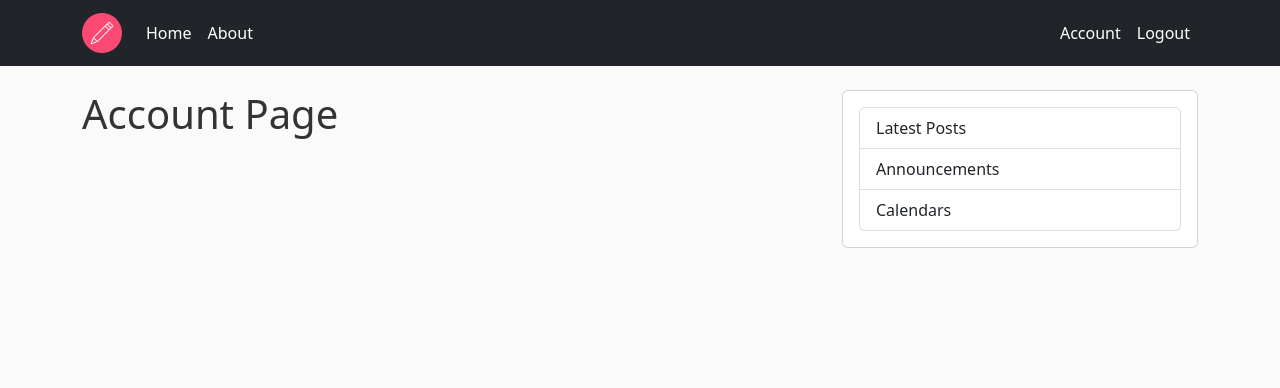
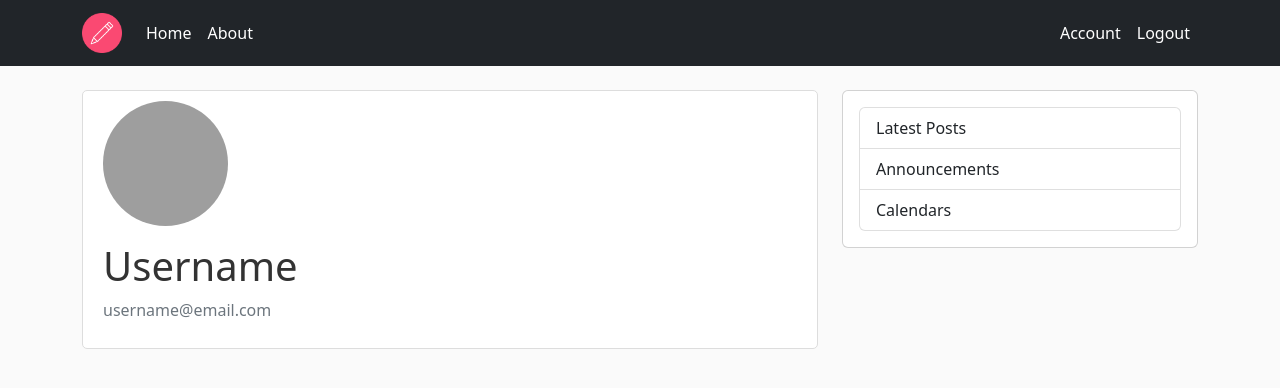
Before and after one commit to dasunsucharith/Flask_blog, a Flask app: page /account in a window 1280 px wide. Shown: the top 388 px of the page. Run offline with Flask 2, Linux system fonts and the light colour scheme; a user stored in the database is signed in; grey boxes are pictures that could not be loaded.

Commit message:
Update account.html

```diff
--- a/flaskblog/templates/account.html
+++ b/flaskblog/templates/account.html
@@ -1,4 +1,12 @@
 {% extends "layout.html" %}
 {% block content %}
-    <h1>Account Page</h1>
+    <div class="content-section">
+        <div class="media">
+            <img class="rounded-circle account-img" src="userimage.jpg" alt="">
+            <div class="media-body">
+                <h2 class="account-heading">Username</h2>
+                <p class="text-secondary">username@email.com</p>
+            </div>
+        </div>
+    </div>
 {% endblock %}
```
